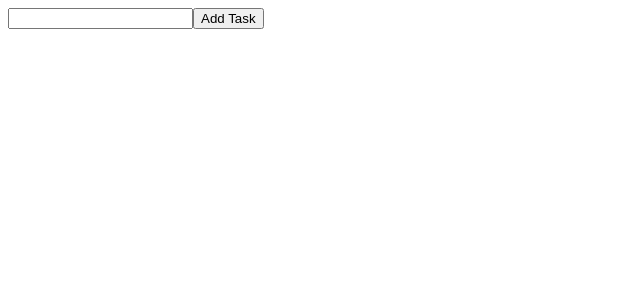
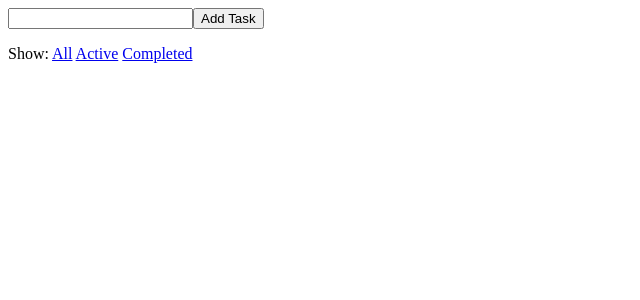
Before and after one commit to tareque20/daily-task-manager, a React app: page / in a window 1280 px wide. Shown: the top 300 px of the page, without its empty margins (0-640 px from the left). Built offline with nearby package versions, Linux system fonts and the light colour scheme.

Commit message:
added filter

```diff
--- /dev/null
+++ b/src/containers/FilterLink.js
@@ -0,0 +1,32 @@
+import React from 'react';
+import {connect} from 'react-redux';
+import {SET_VISIBILITY_FILTER} from '../constants/types.js';
+
+
+class FilterLink extends React.Component {
+    constructor(props) {
+        super(props);
+
+    }
+
+    render() {
+        return (
+            <a href='#'
+               onClick={e => {
+                   e.preventDefault();
+                   this.props.dispatch({
+                       type: SET_VISIBILITY_FILTER,
+                       filter: this.props.filter
+                   });
+               }}
+            >
+                {this.props.children}
+            </a>
+        );
+    }
+}
+
+//export default TaskApp;
+export default connect((state) => ({
+    state
+}))(FilterLink);
--- a/src/containers/TaskApp.js
+++ b/src/containers/TaskApp.js
@@ -1,9 +1,9 @@
 import React from 'react';
 import {connect} from 'react-redux';
 import PropTypes from 'prop-types';
-import {ADD_TASK, TOGGLE_TASK} from '../constants/types.js';
+import FilterLink from './FilterLink';
+import {ADD_TASK, TOGGLE_TASK, SHOW_ALL, SHOW_ACTIVE, SHOW_COMPLETED} from '../constants/types.js';
 
-;
 
 class TaskApp extends React.Component {
     constructor(props) {
@@ -12,9 +12,24 @@ class TaskApp extends React.Component {
 
     }
 
+    getVisibleTasks(tasks, filter){
+        switch (filter) {
+            case SHOW_ALL:
+                return tasks;
+            case SHOW_COMPLETED:
+                // Use the `Array.filter()` method
+                return tasks.filter(
+                    t => t.completed
+                );
+            case SHOW_ACTIVE:
+                return tasks.filter(
+                    t => !t.completed
+                );
+        }
+    }
+
     render() {
-        //console.log(this.props.store.getState());
-        //console.log(this.props);
+        let taskList = this.getVisibleTasks(this.props.tasks, this.props.visibilityFilter);
         return (
             <div>
                 <input ref={node => this.input = node}/>
@@ -29,7 +44,7 @@ class TaskApp extends React.Component {
                     Add Task
                 </button>
                 <ul>
-                    {this.props.state.tasks.map(task =>
+                    {(taskList || []).map(task =>
                         <li key={task.id} onClick={() => {
                             this.props.dispatch({
                                 type: TOGGLE_TASK,
@@ -46,14 +61,35 @@ class TaskApp extends React.Component {
                         </li>
                     )}
                 </ul>
+                <p>
+                    Show:
+                    {' '}
+                    <FilterLink
+                        filter={SHOW_ALL}
+                    >
+                        All
+                    </FilterLink>
+                    {' '}
+                    <FilterLink
+                        filter={SHOW_ACTIVE}
+                    >
+                        Active
+                    </FilterLink>
+                    {' '}
+                    <FilterLink
+                        filter={SHOW_COMPLETED}
+                    >
+                        Completed
+                    </FilterLink>
+                </p>
             </div>
         );
     }
 }
 
-const mapStateToProps = (state) => ({
-    state // prevent negative value
-});
-
 //export default TaskApp;
-export default connect(mapStateToProps)(TaskApp);
+export default connect((state) => ({
+    state,
+    tasks: state.tasks,
+    visibilityFilter: state.visibilityFilter,
+}))(TaskApp);
--- a/src/index.js
+++ b/src/index.js
@@ -2,4 +2,4 @@ import React from 'react';
 import ReactDOM from 'react-dom';
 import App from './App';
 
-ReactDOM.render(<App store />, document.getElementById('root'))
+ReactDOM.render(<App />, document.getElementById('root'))
--- a/src/reducers/visibilityFilter.js
+++ b/src/reducers/visibilityFilter.js
@@ -1,6 +1,6 @@
 import {SET_VISIBILITY_FILTER, SHOW_ALL} from '../constants/types.js';
 
-export default (state = SHOW_ALL, action) => {
+const visibilityFilter = (state = SHOW_ALL, action) => {
     switch (action.type) {
         case SET_VISIBILITY_FILTER:
             return action.filter;
@@ -8,3 +8,5 @@ export default (state = SHOW_ALL, action) => {
             return state;
     }
 }
+
+export default visibilityFilter;
```
